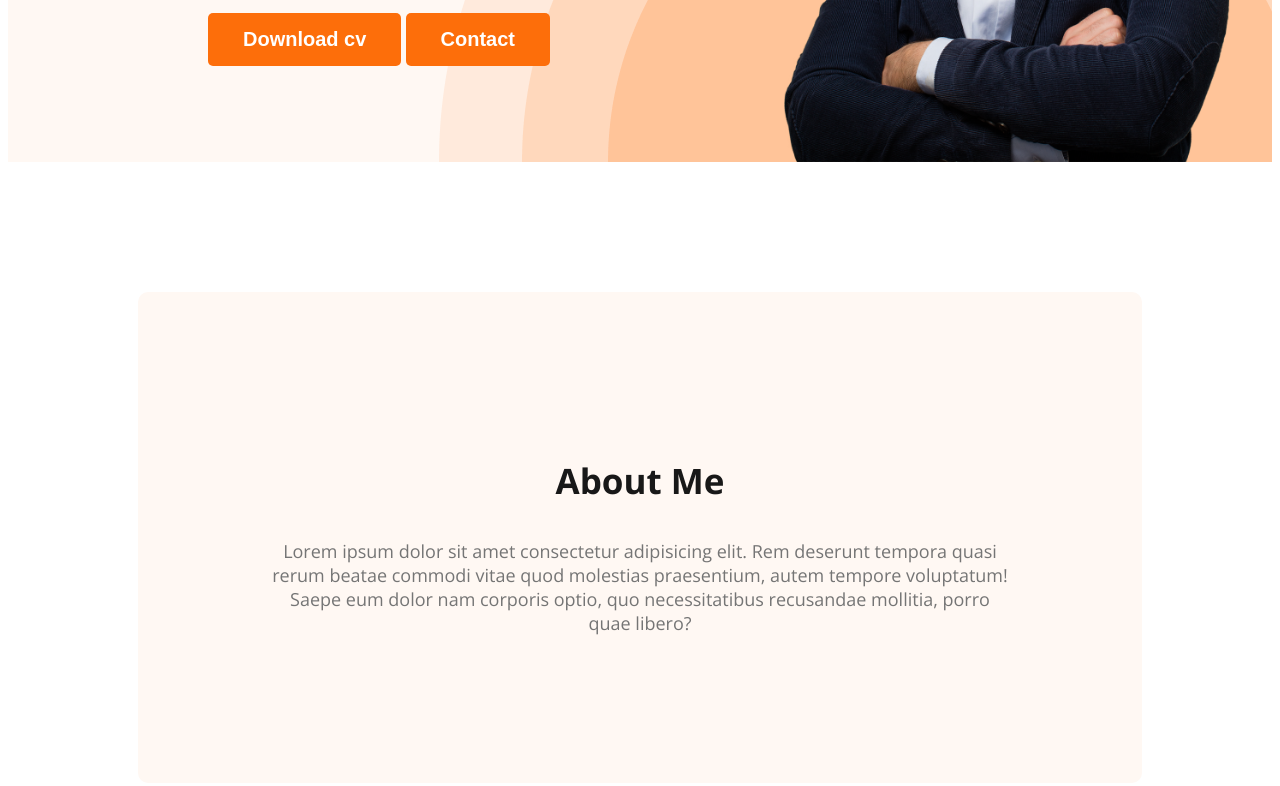
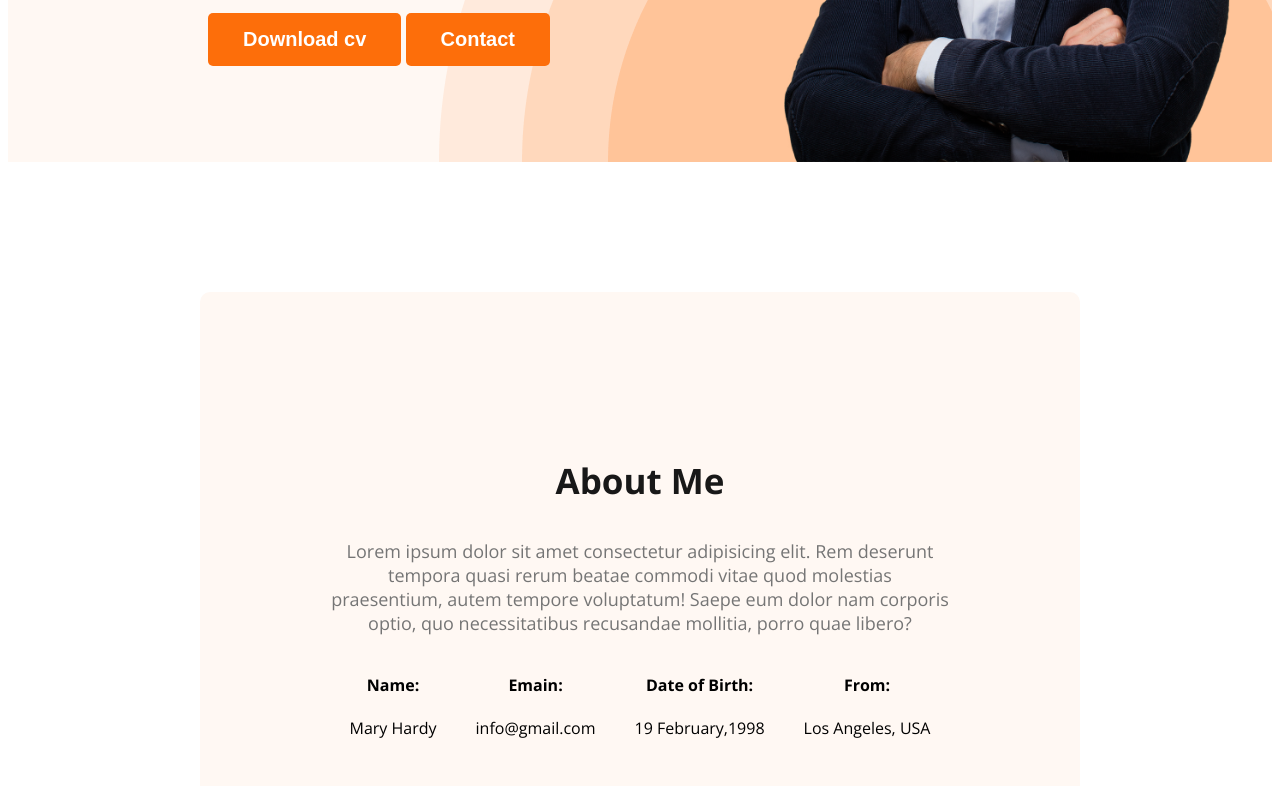
Before and after one commit to raaakibul/PH-M-1, a plain HTML site: page Module-5/portfolio.html in a window 1280 px wide. Shown: the part 606-1392 px from the top of the page. Drawn offline with nearby package versions, Linux system fonts and the light colour scheme.

Commit message:
about section created

```diff
--- a/Module-5/portfolio.html
+++ b/Module-5/portfolio.html
@@ -39,6 +39,25 @@
             <h3 class="section-title">About Me</h3>
             <p class="section-description">Lorem ipsum dolor sit amet consectetur adipisicing elit. Rem deserunt tempora quasi rerum beatae commodi vitae quod molestias praesentium, autem tempore voluptatum! Saepe eum dolor nam corporis optio, quo necessitatibus recusandae mollitia, porro quae libero?</p>
 
+            <div class="about-info-container">
+                <div class="about-info">
+                    <h4 class="info-title">Name:</h4>
+                    <p class="info-description">Mary Hardy</p>
+                </div>
+                <div class="about-info">
+                    <h4 class="info-title">Emain:</h4>
+                    <p class="info-description">info@gmail.com</p>
+                </div>
+                <div class="about-info">
+                    <h4 class="info-title">Date of Birth:</h4>
+                    <p class="info-description">19 February,1998</p>
+                </div>
+                <div class="about-info">
+                    <h4 class="info-title">From:</h4>
+                    <p class="info-description">Los Angeles, USA</p>
+                </div>
+            </div>
+
         </section>
 
     </main>
--- a/Module-5/style.css
+++ b/Module-5/style.css
@@ -96,6 +96,17 @@ nav a{
 }
 
 /* main section styles */
+main{
+    max-width: 1140px;
+    margin: 0 auto;
+}
+.about-info-container{
+    display: flex;
+    justify-content: space-around;
+}
+.about-info{
+    text-align: center;
+}
 
 /* about section styles */
 .about{
```
